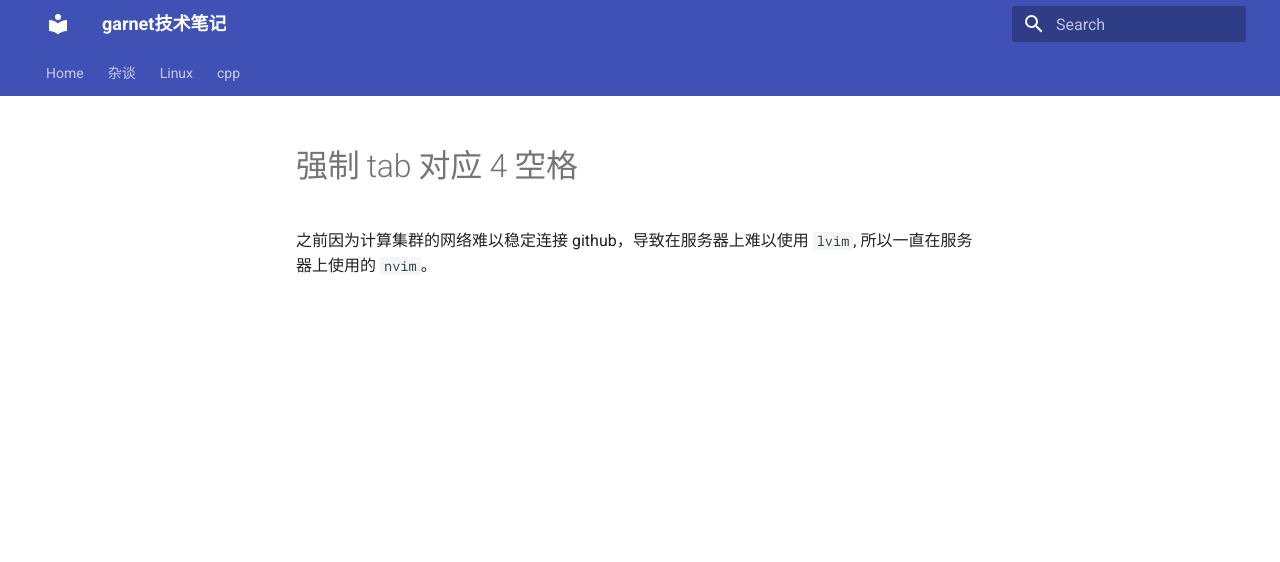
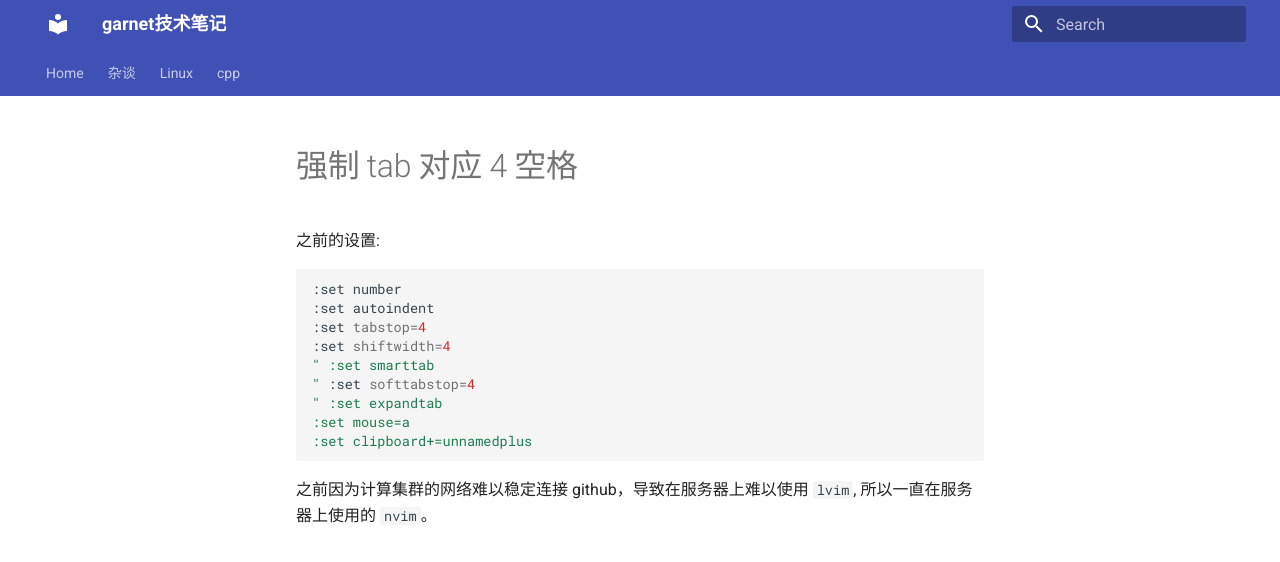
Before and after one commit to ymma98/technotes, an MkDocs documentation site: the page built from docs/Linux/vim_强制tab对应4空格.md, in a window 1280 px wide. Shown: the top 562 px of the page. Built offline with MkDocs 1.6.1 and Material for MkDocs 9.7.7, drawn with Linux system fonts in a browser that asks for light colours.

Commit message:
docs/Linux/vim_强制tab对应4空格.md updated from https://stackedit.cn/

````diff
--- a/docs/Linux/vim_强制tab对应4空格.md
+++ b/docs/Linux/vim_强制tab对应4空格.md
@@ -1,9 +1,20 @@
 # 强制 tab 对应 4 空格
 
-
+之前的设置:
+```bash
+:set number
+:set autoindent
+:set tabstop=4
+:set shiftwidth=4
+" :set smarttab
+" :set softtabstop=4
+" :set expandtab
+:set mouse=a
+:set clipboard+=unnamedplus
+```
 
 
 之前因为计算集群的网络难以稳定连接 github，导致在服务器上难以使用 `lvim`, 所以一直在服务器上使用的 `nvim`。
 <!--stackedit_data:
-eyJoaXN0b3J5IjpbNTkxNDQ4MzM4XX0=
+eyJoaXN0b3J5IjpbLTQ3NzQ5ODU0OV19
 -->
````
